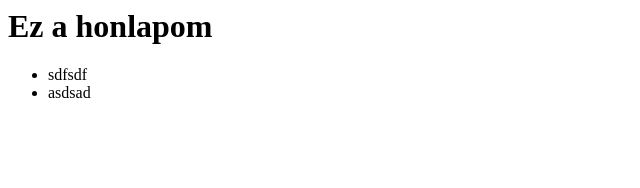
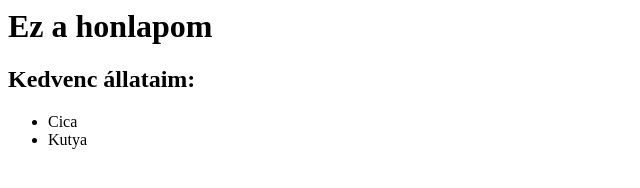
Before and after one commit to torokdora/honlap, a plain HTML site: page index.html in a window 1280 px wide. Shown: the whole page, without its empty margins (0-640 px from the left). Drawn offline with Linux system fonts and the light colour scheme.

Commit message:
Update index.html

```diff
--- a/index.html
+++ b/index.html
@@ -1,7 +1,8 @@
 <body>
     <h1>Ez a honlapom</h1>
+    <h2>Kedvenc állataim:</h2>
     <ul>
-        <li>sdfsdf</li>
-        <li>asdsad</li>
+        <li>Cica</li>
+        <li>Kutya</li>
     </ul>
 </body>
```
